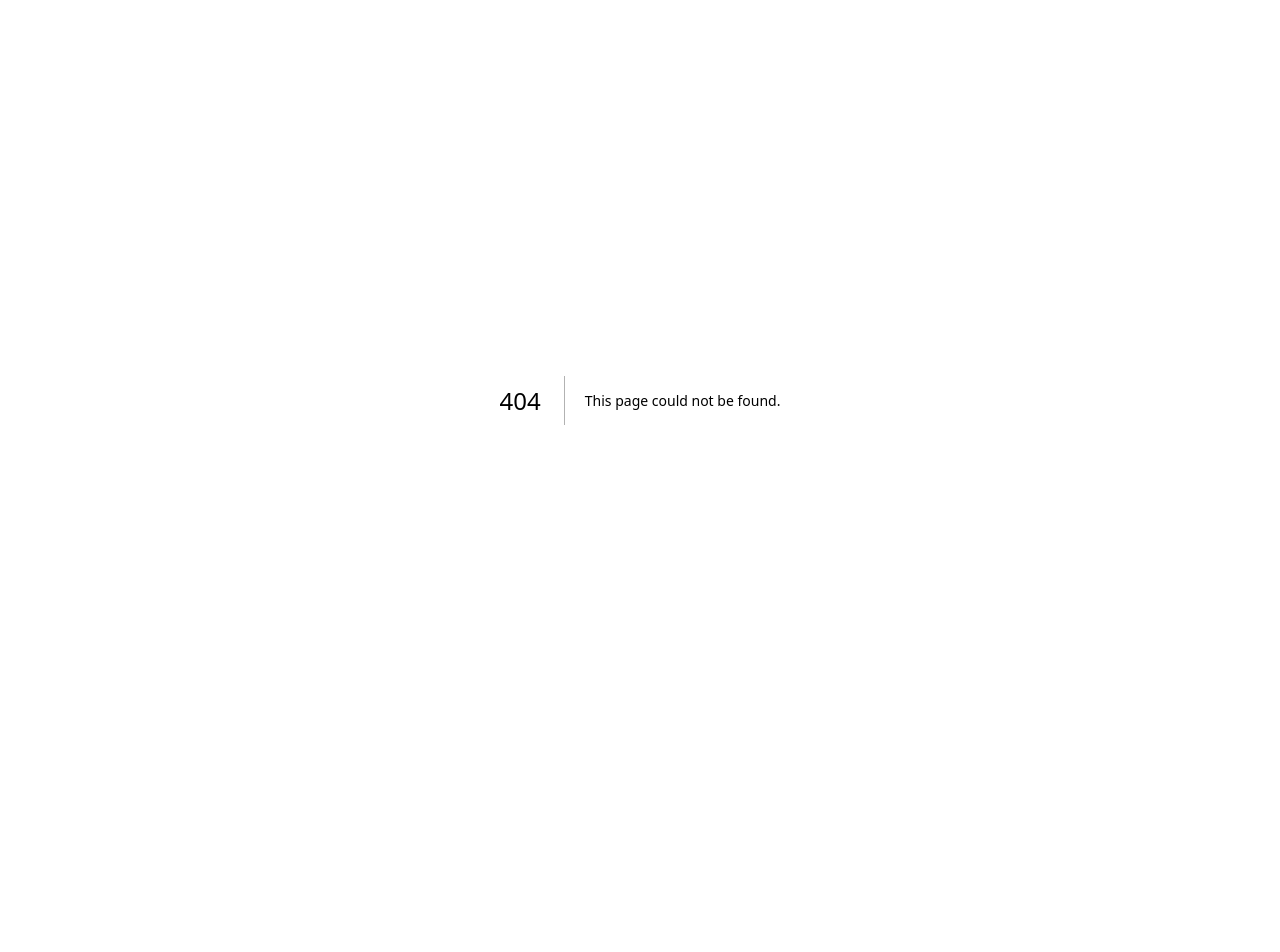
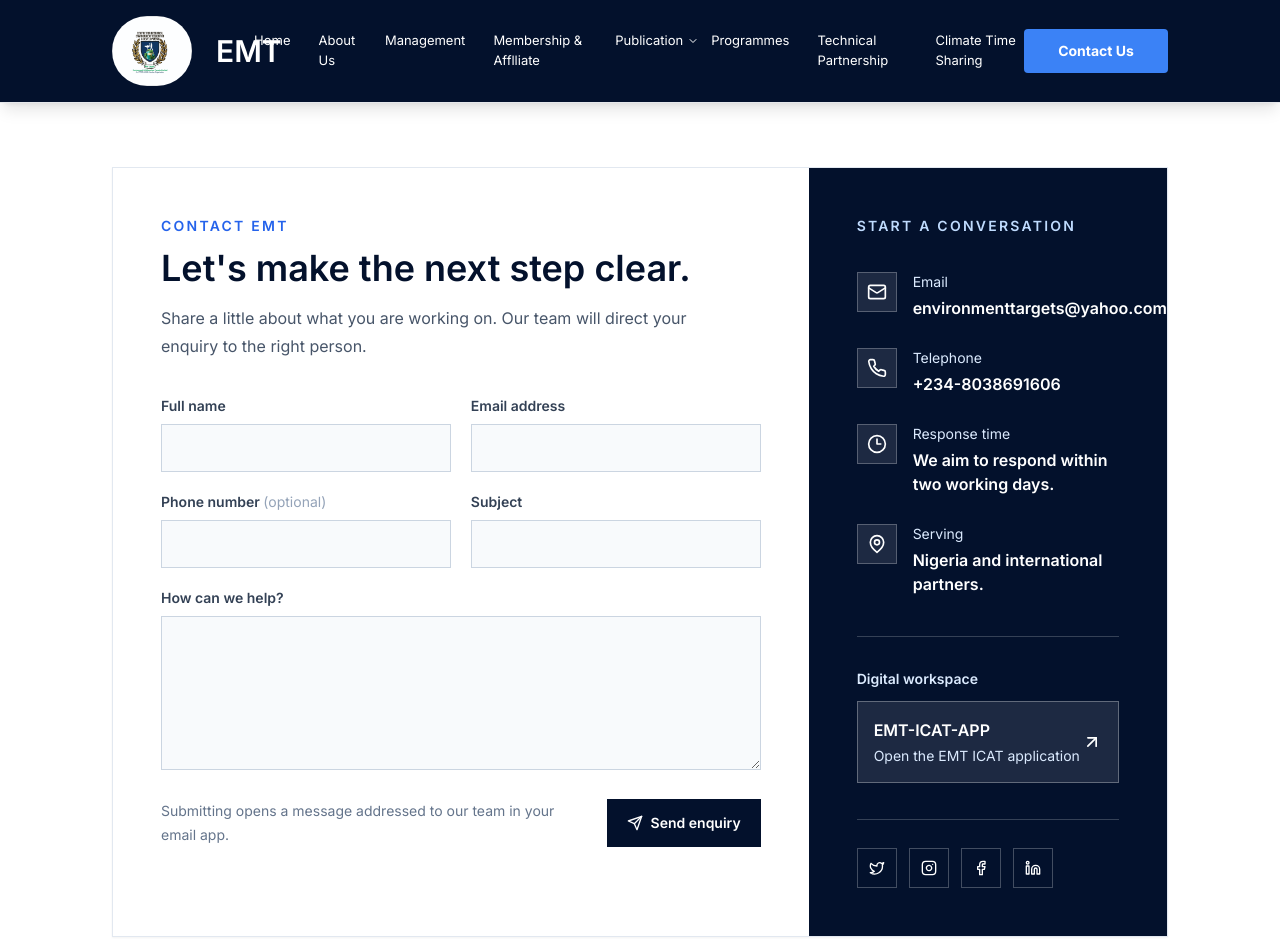
Before and after one commit to lawsonchibueze/Environment_target-New, a Next.js app: page /contact in a window 1280 px wide. Before the commit this address had no page. Shown: the top 952 px of the page. Before the commit the page ends 800 px from the top, so only its background shows below. Built offline with nearby package versions, Linux system fonts and the light colour scheme.

Commit message:
created contact page

```diff
--- a/app/(pages)/components/HeroContact.tsx
+++ b/app/(pages)/components/HeroContact.tsx
@@ -1,94 +1,211 @@
-import GridWrapper from "@/components/GridWrapper";
+"use client";
+
 import PageWrapper from "@/components/PageWrapper";
-import React from "react";
 import { socialIcons } from "../constants";
-import CustomButton from "@/components/CustomButton";
+import {
+  ArrowUpRight,
+  CheckCircle2,
+  Clock3,
+  Mail,
+  MapPin,
+  Phone,
+  Send,
+} from "lucide-react";
+import { FormEvent, useState } from "react";
+
+const contactEmail = "environmenttargets@yahoo.com";
 
 const HeroContact = () => {
+  const [sent, setSent] = useState(false);
+
+  const handleSubmit = (event: FormEvent<HTMLFormElement>) => {
+    event.preventDefault();
+    const formData = new FormData(event.currentTarget);
+    const name = String(formData.get("name") || "");
+    const email = String(formData.get("email") || "");
+    const phone = String(formData.get("phone") || "");
+    const subject = String(formData.get("subject") || "Website enquiry");
+    const message = String(formData.get("message") || "");
+    const body = `Name: ${name}\nEmail: ${email}\nPhone: ${phone}\n\n${message}`;
+
+    setSent(true);
+    window.location.href = `mailto:${contactEmail}?subject=${encodeURIComponent(subject)}&body=${encodeURIComponent(body)}`;
+  };
+
   return (
-    <PageWrapper wrap={true} title="Contact Us">
-      <p className="text-center lg:text-3xl my-6 font-bold">
-        Get In Touch With Us
+    <PageWrapper wrap={true} className="my-12 lg:my-16">
+      <section className="overflow-hidden border border-slate-200 bg-white shadow-sm">
+        <div className="grid lg:grid-cols-[minmax(0,1.65fr)_minmax(320px,0.85fr)]">
+          <form onSubmit={handleSubmit} className="p-6 sm:p-10 lg:p-12">
+            <p className="text-sm font-semibold uppercase tracking-[0.16em] text-blue-600">
+              Contact EMT
             </p>
-      <GridWrapper lg="3" validated={true}>
-        <div className="lg:col-span-2 border rounded-lg w-full py-10 px-6 lg:px-10">
-          <div className="grid gap-6 lg:grid-cols-2">
-            <div className="lg:col-span-1">
+            <h1 className="mt-3 text-3xl font-semibold text-base-color sm:text-4xl">
+              Let&apos;s make the next step clear.
+            </h1>
+            <p className="mt-4 max-w-xl leading-7 text-slate-600">
+              Share a little about what you are working on. Our team will direct
+              your enquiry to the right person.
+            </p>
+
+            <div className="mt-9 grid gap-5 sm:grid-cols-2">
+              <label className="block text-sm font-semibold text-slate-700">
+                Full name
                 <input
-                type="text"
-                className="bg-gray-100 rounded-lg placeholder-black w-full p-4 outline-none"
-                placeholder="Name*"
+                  required
+                  name="name"
+                  autoComplete="name"
+                  className="mt-2 h-12 w-full border border-slate-300 bg-slate-50 px-4 text-base font-normal outline-none transition focus:border-blue-600 focus:bg-white focus:ring-2 focus:ring-blue-100"
                 />
+              </label>
+              <label className="block text-sm font-semibold text-slate-700">
+                Email address
+                <input
+                  required
+                  name="email"
+                  type="email"
+                  autoComplete="email"
+                  className="mt-2 h-12 w-full border border-slate-300 bg-slate-50 px-4 text-base font-normal outline-none transition focus:border-blue-600 focus:bg-white focus:ring-2 focus:ring-blue-100"
+                />
+              </label>
+              <label className="block text-sm font-semibold text-slate-700">
+                Phone number{" "}
+                <span className="font-normal text-slate-400">(optional)</span>
+                <input
+                  name="phone"
+                  type="tel"
+                  autoComplete="tel"
+                  className="mt-2 h-12 w-full border border-slate-300 bg-slate-50 px-4 text-base font-normal outline-none transition focus:border-blue-600 focus:bg-white focus:ring-2 focus:ring-blue-100"
+                />
+              </label>
+              <label className="block text-sm font-semibold text-slate-700">
+                Subject
+                <input
+                  required
+                  name="subject"
+                  className="mt-2 h-12 w-full border border-slate-300 bg-slate-50 px-4 text-base font-normal outline-none transition focus:border-blue-600 focus:bg-white focus:ring-2 focus:ring-blue-100"
+                />
+              </label>
+              <label className="block text-sm font-semibold text-slate-700 sm:col-span-2">
+                How can we help?
+                <textarea
+                  required
+                  name="message"
+                  rows={5}
+                  className="mt-2 w-full resize-y border border-slate-300 bg-slate-50 p-4 text-base font-normal outline-none transition focus:border-blue-600 focus:bg-white focus:ring-2 focus:ring-blue-100"
+                />
+              </label>
             </div>
-            <div className="lg:col-span-1">
-              <input
-                type="text"
-                className="bg-gray-100 placeholder-black rounded-lg w-full p-4 outline-none"
-                placeholder="Email*"
-              />
+            <div className="mt-6 flex flex-col gap-4 sm:flex-row sm:items-center sm:justify-between">
+              <p className="text-sm leading-6 text-slate-500">
+                Submitting opens a message addressed to our team in your email
+                app.
+              </p>
+              <button
+                type="submit"
+                className="inline-flex h-12 shrink-0 items-center justify-center gap-2 bg-base-color px-5 text-sm font-semibold text-white transition hover:bg-blue-700 focus:outline-none focus:ring-2 focus:ring-blue-500 focus:ring-offset-2"
+              >
+                <Send className="h-4 w-4" />
+                Send enquiry
+              </button>
             </div>
-            <div className="lg:col-span-1">
-              <input
-                type="number"
-                className="bg-gray-100 placeholder-black rounded-lg w-full p-4 outline-none"
-                placeholder="Phone Number*"
-              />
+            {sent && (
+              <p
+                role="status"
+                className="mt-4 flex items-center gap-2 text-sm font-medium text-emerald-700"
+              >
+                <CheckCircle2 className="h-4 w-4" />
+                Your email draft is ready to send.
+              </p>
+            )}
+          </form>
+
+          <aside className="bg-base-color p-6 text-white sm:p-10 lg:p-12">
+            <p className="text-sm font-semibold uppercase tracking-[0.16em] text-blue-200">
+              Start a conversation
+            </p>
+            <div className="mt-9 space-y-7">
+              <a href={`mailto:${contactEmail}`} className="group flex gap-4">
+                <span className="flex h-10 w-10 shrink-0 items-center justify-center border border-white/25 bg-white/10">
+                  <Mail className="h-5 w-5" />
+                </span>
+                <span>
+                  <span className="block text-sm text-blue-100">Email</span>
+                  <span className="mt-1 block font-semibold group-hover:text-blue-200">
+                    {contactEmail}
+                  </span>
+                </span>
+              </a>
+              <a href="tel:+234893909843" className="group flex gap-4">
+                <span className="flex h-10 w-10 shrink-0 items-center justify-center border border-white/25 bg-white/10">
+                  <Phone className="h-5 w-5" />
+                </span>
+                <span>
+                  <span className="block text-sm text-blue-100">Telephone</span>
+                  <span className="mt-1 block font-semibold group-hover:text-blue-200">
+                    +234-8038691606
+                  </span>
+                </span>
+              </a>
+              <div className="flex gap-4">
+                <span className="flex h-10 w-10 shrink-0 items-center justify-center border border-white/25 bg-white/10">
+                  <Clock3 className="h-5 w-5" />
+                </span>
+                <span>
+                  <span className="block text-sm text-blue-100">
+                    Response time
+                  </span>
+                  <span className="mt-1 block font-semibold">
+                    We aim to respond within two working days.
+                  </span>
+                </span>
               </div>
-            <div className="lg:col-span-1">
-              <input
-                type="text"
-                className="bg-gray-100 placeholder-black rounded-lg w-full p-4 outline-none"
-                placeholder="Subject*"
-              />
-            </div>
-            <div className="lg:col-span-2">
-              <textarea
-                rows={4}
-                placeholder="Message....."
-                className="p-4 outline-none bg-gray-100 placeholder-black w-full "
-              ></textarea>
+              <div className="flex gap-4">
+                <span className="flex h-10 w-10 shrink-0 items-center justify-center border border-white/25 bg-white/10">
+                  <MapPin className="h-5 w-5" />
+                </span>
+                <span>
+                  <span className="block text-sm text-blue-100">Serving</span>
+                  <span className="mt-1 block font-semibold">
+                    Nigeria and international partners.
+                  </span>
+                </span>
               </div>
             </div>
-          <div className="flex items-start md:items-center mt-6 gap-2">
-            <input type="checkbox" name="" id="" />
-            <p>I agree to the Terms & Conditions and Privacy Policy</p>
+            <div className="mt-10 border-t border-white/20 pt-8">
+              <p className="text-sm font-semibold text-blue-100">
+                Digital workspace
+              </p>
+              <a
+                href="https://emt-icat.netlify.app/preview"
+                target="_blank"
+                rel="noopener noreferrer"
+                className="mt-3 flex items-center justify-between border border-white/30 bg-white/10 p-4 transition hover:border-white hover:bg-white/20"
+              >
+                <span>
+                  <span className="block font-semibold">EMT-ICAT-APP</span>
+                  <span className="mt-1 block text-sm text-blue-100">
+                    Open the EMT ICAT application
+                  </span>
+                </span>
+                <ArrowUpRight className="h-5 w-5 shrink-0" />
+              </a>
             </div>
-          <CustomButton className="w-full py-3 lg:py-4 text-white mt-5" />
-        </div>
-        <div className="bg-gray-100 px-6 lg:px-10 py-5 lg:col-span-1 rounded-lg">
-          <div className="">
-            <p className="lg:text-lg font-bold">Our Address</p>
-            <p className="mt-3">
-              El Chumo Inc. 1347 Andover Park Drive, Houston Texas
-            </p>
-          </div>
-          <div className="mt-7">
-            <p className="lg:text-lg font-bold">Email Address</p>
-            <p className="mt-3">environmenttargets@yahoo.com</p>
-            <p className="mt-1">support@clim.com</p>
-          </div>
-          <div className="mt-7">
-            <p className="lg:text-lg font-bold">24/7 Support</p>
-            <p className="mt-3 text-sm">+234 893 909 843</p>
-            <p className="mt-1 text-sm">+234 893 909 843</p>
-          </div>
-          <div className="mt-7">
-            <p className="lg:text-lg font-bold">Follow us</p>
-            <div className="mt-3 flex-gap gap-3">
-              {socialIcons.map((Item, index) => {
-                return (
-                  <div
-                    className="w-10 h-10 flex-center border rounded-full"
+            <div className="mt-9 flex gap-3 border-t border-white/20 pt-7">
+              {socialIcons.map((Icon, index) => (
+                <a
+                  href="#"
+                  aria-label="Visit EMT on social media"
+                  className="flex h-10 w-10 items-center justify-center border border-white/25 transition hover:bg-white hover:text-base-color"
                   key={index}
                 >
-                    <Item className="w-5 text-gray-700" />
+                  <Icon className="h-4 w-4" />
+                </a>
+              ))}
             </div>
-                );
-              })}
+          </aside>
         </div>
-          </div>
-        </div>
-      </GridWrapper>
+      </section>
     </PageWrapper>
   );
 };
--- /dev/null
+++ b/app/(pages)/contact/page.tsx
@@ -0,0 +1,5 @@
+import HeroContact from "../components/HeroContact";
+
+const ContactPage = () => <HeroContact />;
+
+export default ContactPage;
--- a/components/Navbar.tsx
+++ b/components/Navbar.tsx
@@ -188,6 +188,8 @@ const Navbar = () => {
               className="py-3 lg:w-36 text-white"
               bgColor="bg-blue-500"
               title="Contact Us"
+              navigate={true}
+              link="/contact"
             />
           </div>
         </div>
```
Also changed, not shown: app/action/getJournal.ts (+11 -0 lines). Lines whose indentation alone changed are shown as unchanged.
